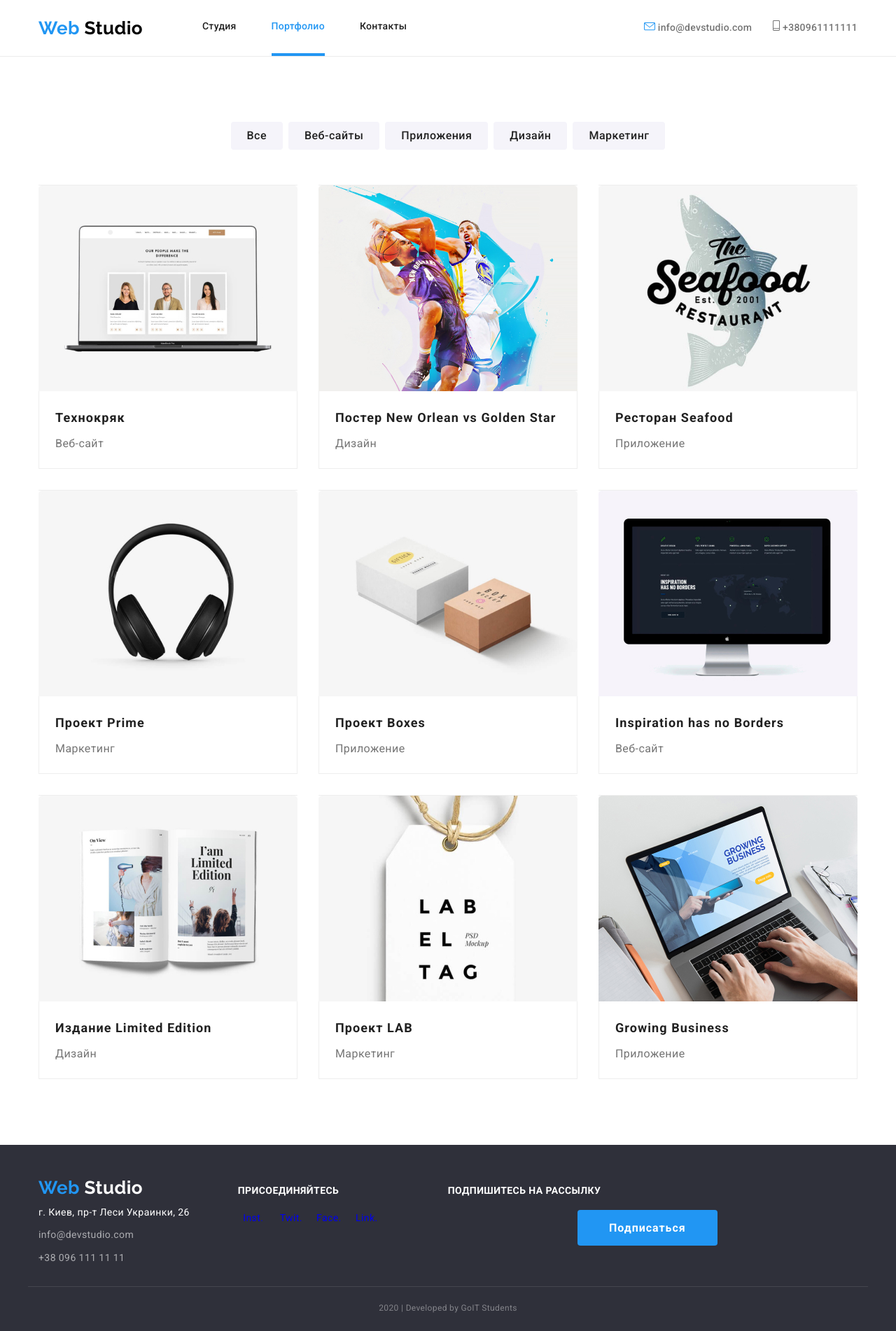
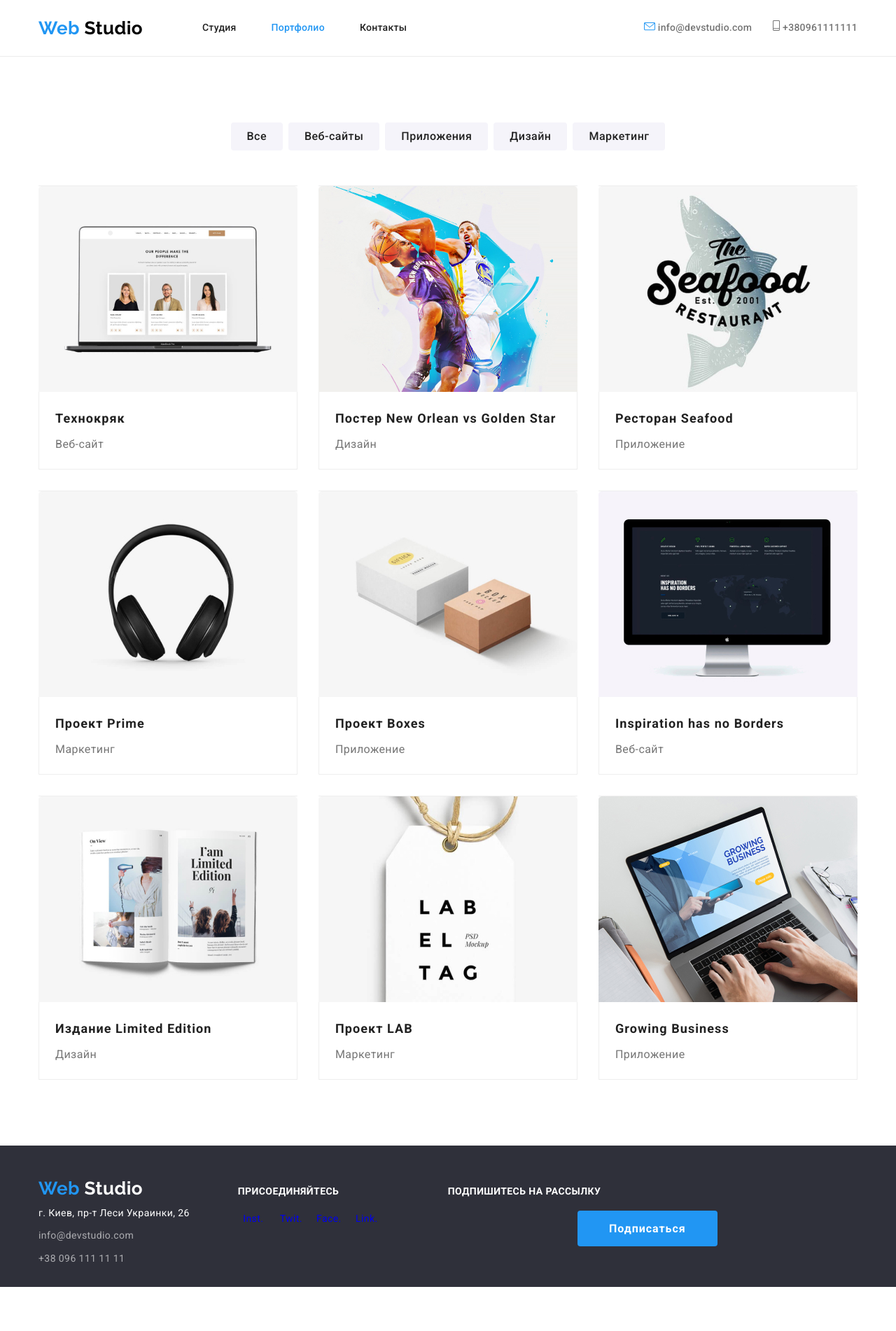
Before and after one commit to MnStrDima/goit-markup-hw-04, a plain HTML site: page portfolio.html in a window 1280 px wide. Shown: the whole page at 70% size. After the commit the page ends 1839 px from the top, so only its background shows below. Drawn offline with nearby package versions, Linux system fonts and the light colour scheme.

Commit message:
Обновляет содержание согласно изменениям в макете

```diff
--- a/css/styles.css
+++ b/css/styles.css
@@ -66,10 +66,9 @@ body {
 }
 
 .site-navigation .link {
-  padding-top: 30px;
-  padding-bottom: 30px;
+  padding-top: 32px;
+  padding-bottom: 32px;
   display: block;
-  border-bottom: 4px solid transparent;
 
   font-weight: 500;
   line-height: 1.14;
@@ -81,12 +80,10 @@ body {
 .site-navigation .link:hover,
 .site-navigation .link:focus {
   color: var(--button-background-links-color);
-  border-bottom: 4px solid var(--button-background-links-color);
 }
 
 .site-navigation .current {
   color: var(--button-background-links-color);
-  border-bottom: 4px solid var(--button-background-links-color);
 }
 
 /*Контакты в хедере*/
@@ -458,13 +455,20 @@ footer {
 
 /*Фильтр*/
 
+.filters-container {
+}
+
 .filter {
+  display: flex;
+  justify-content: center;
+  min-width: 611px;
+  margin-left: auto;
+  margin-right: auto;
+  margin-bottom: 50px;
   list-style: none;
-  display: flex;
   align-items: center;
   padding-left: 0;
   margin-top: 0;
-  margin-bottom: 0;
 }
 
 .filter-items:not(:first-child) {
@@ -685,30 +689,9 @@ footer {
   padding-top: 57px;
 }
 
-.container-author {
-  margin: 0 auto;
-  width: 1200px;
-  padding-left: 15px;
-  padding-right: 15px;
-  padding-top: 18px;
-  padding-bottom: 21px;
-  align-items: center;
-  text-align: center;
-  border-top: 1px solid rgba(255, 255, 255, 0.1);
-}
-
 .main-section {
-  padding-top: 93px;
+  padding-top: 94px;
   padding-bottom: 94px;
-}
-
-.filters-container {
-  display: flex;
-  justify-content: center;
-  min-width: 611px;
-  margin-left: auto;
-  margin-right: auto;
-  margin-bottom: 50px;
 }
 
 .subtitle-container {
--- a/portfolio.html
+++ b/portfolio.html
@@ -60,8 +60,9 @@
       </div>
     </header>
     <!-- Уникальный контент страницы -->
-    <main class="main-section">
-      <div class="filters-container">
+    <main>
+      <section class="main-section">
+        <div class="container">
           <ul class="filter">
             <li class="filter-items">
               <button class="filter-button" type="button">Все</button>
@@ -79,9 +80,8 @@
               <button class="filter-button" type="button">Маркетинг</button>
             </li>
           </ul>
-      </div>
           <h1 class="main-title visually-hidden">Галерея проектов</h1>
-      <div class="container">
+
           <ul class="portfolio-list">
             <li class="portfolio-item">
               <a class="portfolio-link" href="">
@@ -96,9 +96,9 @@
                   <p class="type">Веб-сайт</p>
                 </div>
                 <p class="description">
-                Технокряк это современная площадка распространения коронавируса.
-                Компании используют эту платформу для цифрового шпионажа и атак
-                на защищённые сервера конкурентов.
+                  Технокряк это современная площадка распространения
+                  коронавируса. Компании используют эту платформу для цифрового
+                  шпионажа и атак на защищённые сервера конкурентов.
                 </p>
               </a>
             </li>
@@ -115,9 +115,9 @@
                   <p class="type">Дизайн</p>
                 </div>
                 <p class="description">
-                Технокряк это современная площадка распространения коронавируса.
-                Компании используют эту платформу для цифрового шпионажа и атак
-                на защищённые сервера конкурентов.
+                  Технокряк это современная площадка распространения
+                  коронавируса. Компании используют эту платформу для цифрового
+                  шпионажа и атак на защищённые сервера конкурентов.
                 </p>
               </a>
             </li>
@@ -134,9 +134,9 @@
                   <p class="type">Приложение</p>
                 </div>
                 <p class="description">
-                Технокряк это современная площадка распространения коронавируса.
-                Компании используют эту платформу для цифрового шпионажа и атак
-                на защищённые сервера конкурентов.
+                  Технокряк это современная площадка распространения
+                  коронавируса. Компании используют эту платформу для цифрового
+                  шпионажа и атак на защищённые сервера конкурентов.
                 </p>
               </a>
             </li>
@@ -153,9 +153,9 @@
                   <p class="type">Маркетинг</p>
                 </div>
                 <p class="description">
-                Технокряк это современная площадка распространения коронавируса.
-                Компании используют эту платформу для цифрового шпионажа и атак
-                на защищённые сервера конкурентов.
+                  Технокряк это современная площадка распространения
+                  коронавируса. Компании используют эту платформу для цифрового
+                  шпионажа и атак на защищённые сервера конкурентов.
                 </p>
               </a>
             </li>
@@ -172,9 +172,9 @@
                   <p class="type">Приложение</p>
                 </div>
                 <p class="description">
-                Технокряк это современная площадка распространения коронавируса.
-                Компании используют эту платформу для цифрового шпионажа и атак
-                на защищённые сервера конкурентов.
+                  Технокряк это современная площадка распространения
+                  коронавируса. Компании используют эту платформу для цифрового
+                  шпионажа и атак на защищённые сервера конкурентов.
                 </p>
               </a>
             </li>
@@ -191,9 +191,9 @@
                   <p class="type">Веб-сайт</p>
                 </div>
                 <p class="description">
-                Технокряк это современная площадка распространения коронавируса.
-                Компании используют эту платформу для цифрового шпионажа и атак
-                на защищённые сервера конкурентов.
+                  Технокряк это современная площадка распространения
+                  коронавируса. Компании используют эту платформу для цифрового
+                  шпионажа и атак на защищённые сервера конкурентов.
                 </p>
               </a>
             </li>
@@ -210,9 +210,9 @@
                   <p class="type">Дизайн</p>
                 </div>
                 <p class="description">
-                Технокряк это современная площадка распространения коронавируса.
-                Компании используют эту платформу для цифрового шпионажа и атак
-                на защищённые сервера конкурентов.
+                  Технокряк это современная площадка распространения
+                  коронавируса. Компании используют эту платформу для цифрового
+                  шпионажа и атак на защищённые сервера конкурентов.
                 </p>
               </a>
             </li>
@@ -229,9 +229,9 @@
                   <p class="type">Маркетинг</p>
                 </div>
                 <p class="description">
-                Технокряк это современная площадка распространения коронавируса.
-                Компании используют эту платформу для цифрового шпионажа и атак
-                на защищённые сервера конкурентов.
+                  Технокряк это современная площадка распространения
+                  коронавируса. Компании используют эту платформу для цифрового
+                  шпионажа и атак на защищённые сервера конкурентов.
                 </p>
               </a>
             </li>
@@ -248,14 +248,15 @@
                   <p class="type">Приложение</p>
                 </div>
                 <p class="description">
-                Технокряк это современная площадка распространения коронавируса.
-                Компании используют эту платформу для цифрового шпионажа и атак
-                на защищённые сервера конкурентов.
+                  Технокряк это современная площадка распространения
+                  коронавируса. Компании используют эту платформу для цифрового
+                  шпионажа и атак на защищённые сервера конкурентов.
                 </p>
               </a>
             </li>
           </ul>
         </div>
+      </section>
     </main>
     <!-- Подвал страницы -->
     <footer>
@@ -307,9 +308,6 @@
           <a class="button primary" href="">Подписаться</a>
         </div>
       </div>
-      <div class="container-author">
-        <p class="developed-by">2020 | Developed by GoIT Students</p>
-      </div>
     </footer>
   </body>
 </html>
```
Also changed, not shown: index.html (+0 -3 lines), 1 other file. Lines whose indentation alone changed are shown as unchanged.
